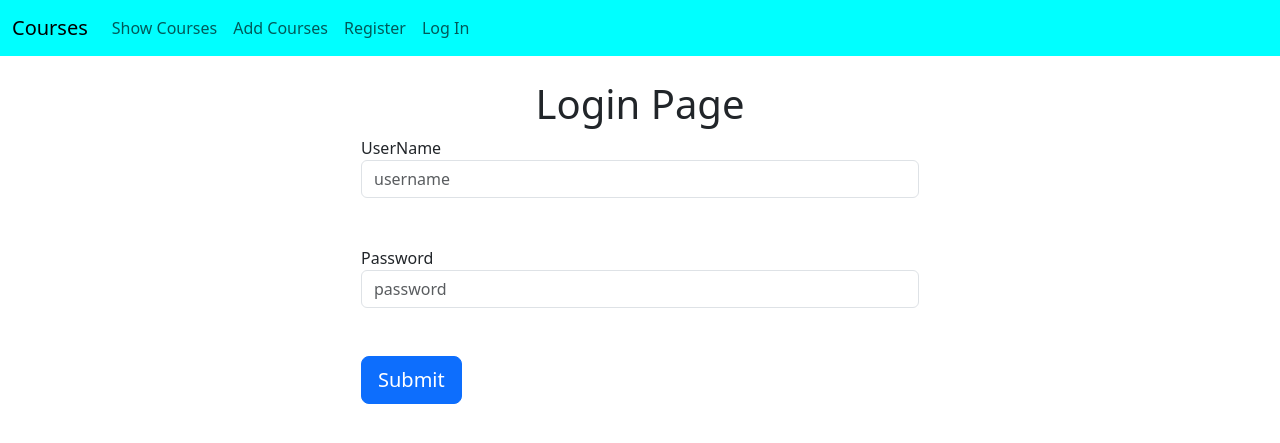
After one commit to Ramakant2124/Django_Framework, a Django app: page /auth/login/ in a window 1280 px wide. The commit adds this page. Shown: the top 443 px of the page. Run offline with Django 5.2, Linux system fonts and the light colour scheme; some libraries are stand-ins or nearby versions.

Commit message:
Add files via upload

```diff
--- /dev/null
+++ b/DjangoProject3/DjangoProject3/PROJECT/AuthAPP/admin.py
@@ -0,0 +1,3 @@
+from django.contrib import admin
+
+# Register your models here.
--- /dev/null
+++ b/DjangoProject3/DjangoProject3/PROJECT/AuthAPP/apps.py
@@ -0,0 +1,5 @@
+from django.apps import AppConfig
+
+
+class AuthappConfig(AppConfig):
+    name = 'AuthAPP'
--- /dev/null
+++ b/DjangoProject3/DjangoProject3/PROJECT/AuthAPP/models.py
@@ -0,0 +1,3 @@
+from django.db import models
+
+# Create your models here.
--- /dev/null
+++ b/DjangoProject3/DjangoProject3/PROJECT/AuthAPP/tests.py
@@ -0,0 +1,3 @@
+from django.test import TestCase
+
+# Create your tests here.
--- /dev/null
+++ b/DjangoProject3/DjangoProject3/PROJECT/AuthAPP/urls.py
@@ -0,0 +1,9 @@
+from django.urls import path
+from . import views
+
+
+urlpatterns = [
+    path("logout/",views.logout_view,name="logout"),
+    path("register/",views.register_view,name="register"),
+    path("login/",views.login_view,name="login"),
+]
--- /dev/null
+++ b/DjangoProject3/DjangoProject3/PROJECT/AuthAPP/views.py
@@ -0,0 +1,38 @@
+from django.shortcuts import render, redirect
+from django.contrib.auth import logout, authenticate, login
+from django.contrib.auth.forms import UserCreationForm
+
+# Create your views here.
+def login_view(request):
+    if request.method == "POST":
+        u = request.POST["username"]
+        p = request.POST["password"]
+        user = authenticate(request, username=u, password=p)
+        if user is not None:
+            login(request, user)
+            return redirect("show")
+        else:
+            return redirect("login")
+    template_name = 'AuthAPP/login.html'
+    context = {}
+    return render(request, template_name, context)
+
+
+
+
+
+
+def register_view(request):
+    form = UserCreationForm()
+    if request.method == 'POST':
+        form = UserCreationForm(request.POST)
+        if form.is_valid():
+            form.save()
+            return redirect('login')
+    template_name = 'AuthAPP/register.html'
+    context = {'form': form}
+    return render(request, template_name, context)
+
+def logout_view(request):
+    logout(request)
+    return redirect("login")
--- a/DjangoProject3/DjangoProject3/PROJECT/PROJECT/settings.py
+++ b/DjangoProject3/DjangoProject3/PROJECT/PROJECT/settings.py
@@ -40,6 +40,7 @@ INSTALLED_APPS = [
     'CoursesAPP',
     "crispy_forms",
     "crispy_bootstrap5",
+    "AuthAPP",
 ]
 
 CRISPY_ALLOWED_TEMPLATE_PACKS = "bootstrap5"
--- a/DjangoProject3/DjangoProject3/PROJECT/PROJECT/urls.py
+++ b/DjangoProject3/DjangoProject3/PROJECT/PROJECT/urls.py
@@ -20,4 +20,5 @@ from django.urls import path, include
 urlpatterns = [
     path('admin/', admin.site.urls),
     path('courses/', include('CoursesAPP.urls')),
+    path('auth/', include('AuthAPP.urls')),
 ]
--- /dev/null
+++ b/DjangoProject3/DjangoProject3/PROJECT/templates/AuthAPP/login.html
@@ -0,0 +1,25 @@
+{% extends 'base.html' %}
+{% load crispy_forms_tags %}
+
+ {% block title %}
+      <title>Login Page</title>
+    {% endblock title %}
+
+
+  {% block content %}
+<div class="container">
+  <h1 style="text-align: center;">Login Page</h1>
+
+    <form method="post" style="width:50%; margin:auto;">
+        {% csrf_token %}
+       <label  for="username"  >UserName</label><br>
+        <input type="text" name="username" id="username" placeholder="username" class="form-control"><br><br>
+        <label for="password">Password</label><br>
+        <input type="password" name="password" id="password" placeholder="password" class="form-control "><br><br>
+      <button type="submit" class="btn btn-primary btn-lg">
+    Submit
+</button>
+
+    </form>
+</div>
+  {% endblock content %}
--- a/DjangoProject3/DjangoProject3/PROJECT/templates/base.html
+++ b/DjangoProject3/DjangoProject3/PROJECT/templates/base.html
@@ -23,10 +23,24 @@
             <li class="nav-item">
               <a class="nav-link" href="{% url 'add' %}">Add Courses</a>
             </li>
+              {% if user.is_authenticated %}
+                   <li class="nav-item">
+              <a class="nav-link" href="{% url 'logout' %}">Hello {{user.username}} Log Out</a>
+            </li>
+
+              {% else %}
+            <li class="nav-item">
+              <a class="nav-link" href="{% url 'register' %}">Register</a>
+            </li>
+                 <li class="nav-item">
+              <a class="nav-link" href="{% url 'login' %}">Log In</a>
+            </li>
+              {% endif %}
           </ul>
         </div>
       </div>
     </nav>
+
     <br>
     {% if messages %}
       {% for message in messages %}
```
Also changed, not shown: DjangoProject3/DjangoProject3/PROJECT/templates/AuthAPP/register.html (added, +22 -0 lines), DjangoProject3/DjangoProject3/PROJECT/AuthAPP/__init__.py (added), DjangoProject3/DjangoProject3/PROJECT/AuthAPP/migrations/__init__.py (added), DjangoProject3/DjangoProject3/PROJECT/db.sqlite3.
